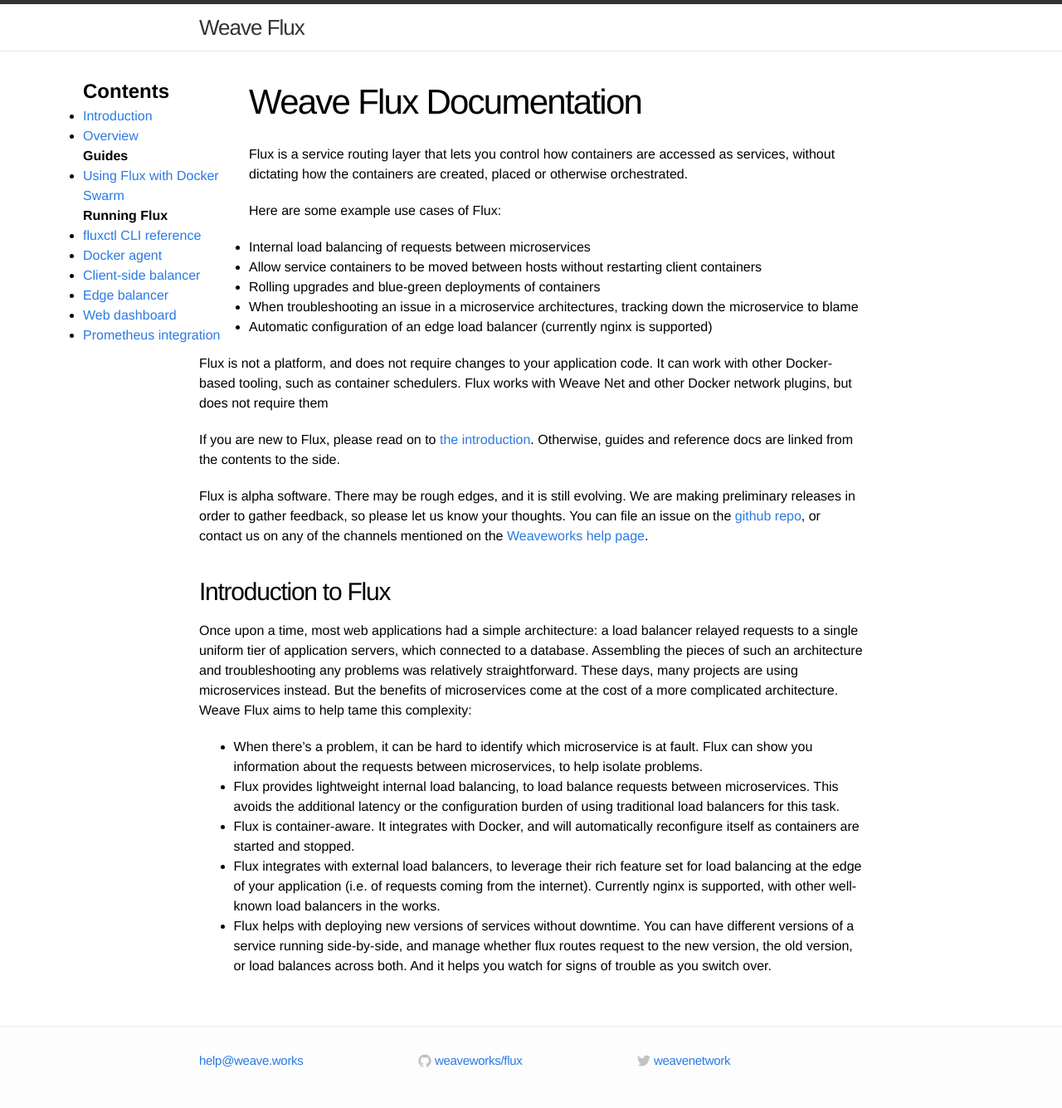
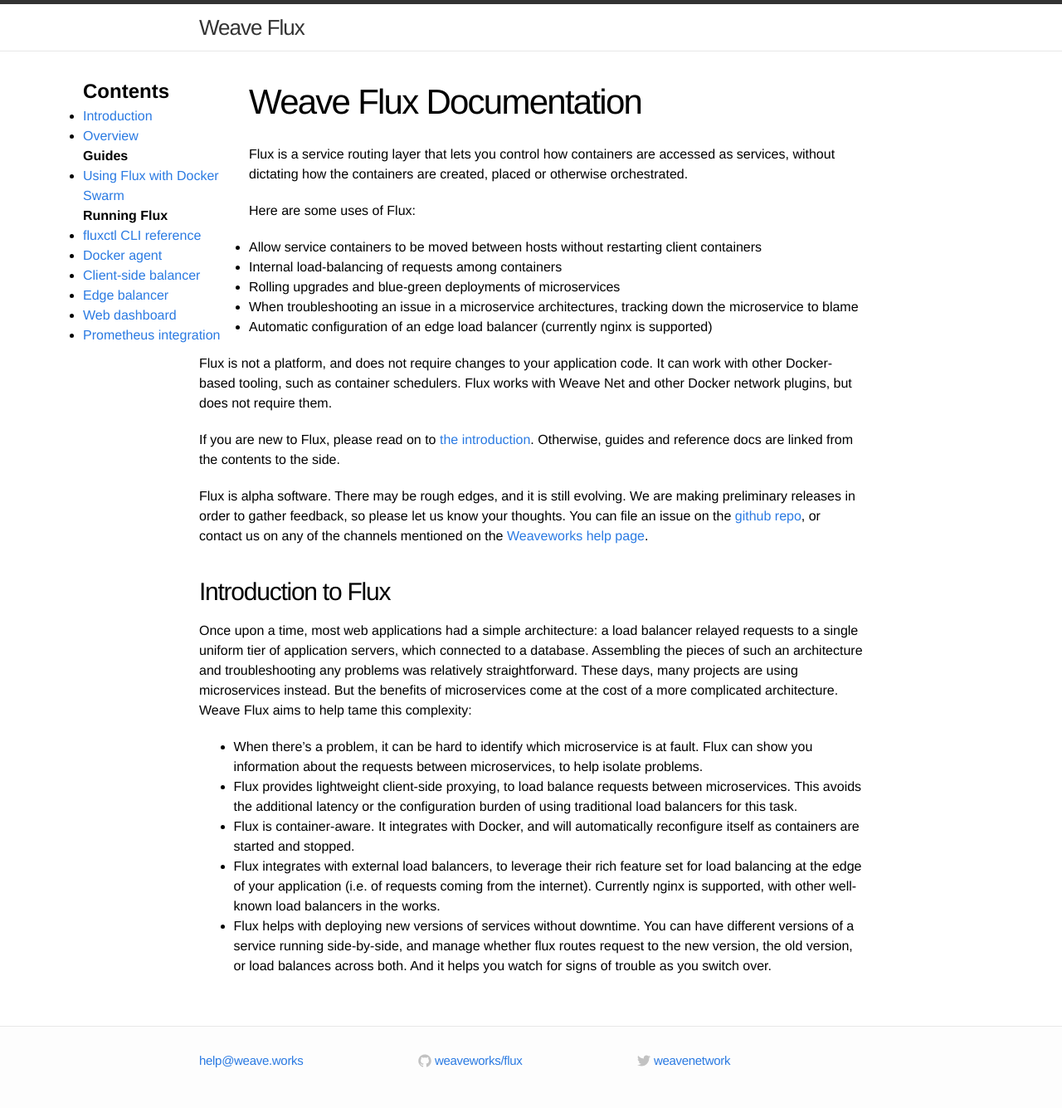
Before and after one commit to weaveworks-experiments/flux-classic, a Jekyll site: the page built from site/index.md, in a window 1280 px wide. Shown: the whole page at 83% size. Built offline with Jekyll 4.4.1, drawn with Linux system fonts in a browser that asks for light colours.

Commit message:
Minor rewording

```diff
--- a/site/index.md
+++ b/site/index.md
@@ -7,12 +7,12 @@
 are accessed as services, without dictating how the containers are
 created, placed or otherwise orchestrated.
 
-Here are some example use cases of Flux:
+Here are some uses of Flux:
 
-* Internal load balancing of requests between microservices
 * Allow service containers to be moved between hosts without
   restarting client containers
-* Rolling upgrades and blue-green deployments of containers
+* Internal load-balancing of requests among containers
+* Rolling upgrades and blue-green deployments of microservices
 * When troubleshooting an issue in a microservice architectures,
   tracking down the microservice to blame
 * Automatic configuration of an edge load balancer (currently nginx is
@@ -21,7 +21,7 @@
 Flux is not a platform, and does not require changes to your
 application code. It can work with other Docker-based tooling, such as
 container schedulers.  Flux works with Weave Net and other Docker
-network plugins, but does not require them
+network plugins, but does not require them.
 
 If you are new to Flux, please read on to <a
 href="#introduction-to-flux">the introduction</a>. Otherwise, guides
@@ -49,7 +49,7 @@
 microservice is at fault.  Flux can show you information about the
 requests between microservices, to help isolate problems.
 
-* Flux provides lightweight internal load balancing, to load balance
+* Flux provides lightweight client-side proxying, to load balance
 requests between microservices.  This avoids the additional latency or
 the configuration burden of using traditional load balancers for this
 task.
```
